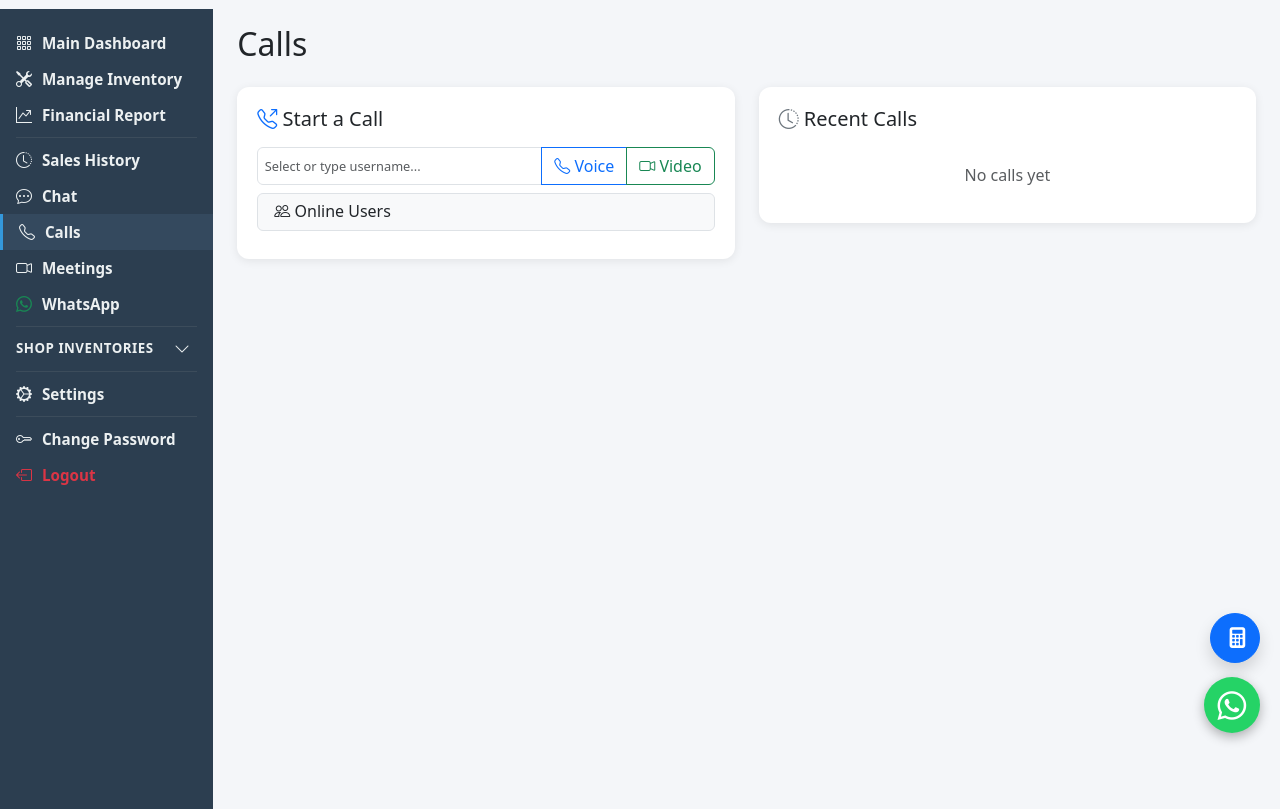
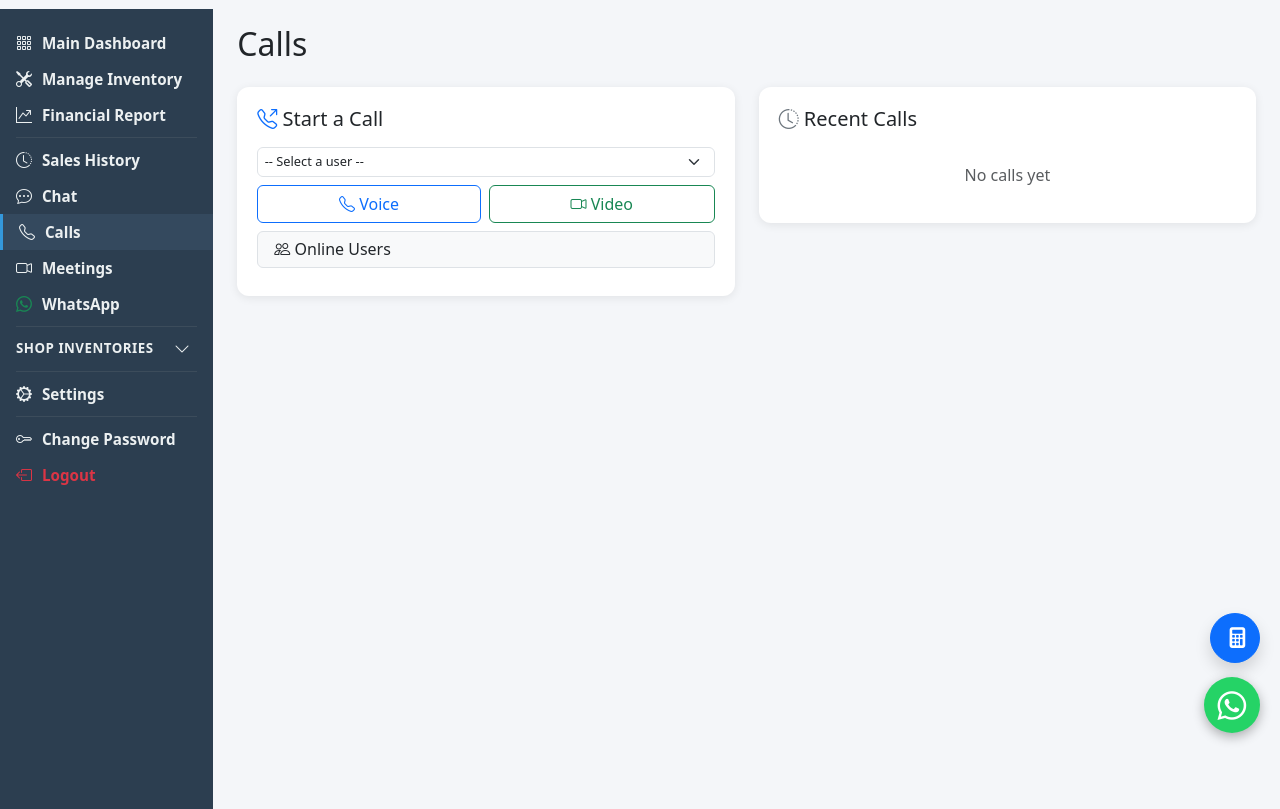
Before and after one commit to nkulawuamw-gif/inventory, a Django app: page /calls/ in a window 1280 px wide. Shown: the part 47-856 px from the top of the page. Run offline with Django 5.2, Linux system fonts and the light colour scheme; the visitor is signed in with stand-in values (Sample User, id 1); data comes from the database, SQL or seed files in the repository; data that the repository does not hold is empty.

Commit message:
feat: add user dropdown select for calls and chat pages

```diff
--- a/stock_manager/communication_views.py
+++ b/stock_manager/communication_views.py
@@ -29,6 +29,12 @@ def mark_offline(request):
     if request.user.is_authenticated:
         UserPresence.objects.filter(user=request.user).update(is_online=False)
     return JsonResponse({'status': 'ok'})
+
+
+@shop_access_required
+def get_all_users(request):
+    users = User.objects.all().values('id', 'username')
+    return JsonResponse({'users': list(users)})
 
 
 @shop_access_required
--- a/stock_manager/templates/stock_manager/calls.html
+++ b/stock_manager/templates/stock_manager/calls.html
@@ -18,11 +18,14 @@
     <div class="col-md-6">
         <div class="table-container">
             <h5 class="mb-3"><i class="bi bi-telephone-outbound text-primary"></i> Start a Call</h5>
-<div class="input-group mb-2">
-    <input type="text" id="callUsername" class="form-control" placeholder="Select or type username..." list="userDatalist" autocomplete="off">
-    <datalist id="userDatalist"></datalist>
-    <button class="btn btn-outline-primary" onclick="startCall('voice')"><i class="bi bi-telephone"></i> Voice</button>
-    <button class="btn btn-outline-success" onclick="startCall('video')"><i class="bi bi-camera-video"></i> Video</button>
+<div class="mb-2">
+    <select id="callUserSelect" class="form-select mb-2">
+        <option value="">-- Select a user --</option>
+    </select>
+    <div class="d-flex gap-2">
+        <button class="btn btn-outline-primary flex-fill" onclick="startCall('voice')"><i class="bi bi-telephone"></i> Voice</button>
+        <button class="btn btn-outline-success flex-fill" onclick="startCall('video')"><i class="bi bi-camera-video"></i> Video</button>
+    </div>
 </div>
 <div id="callStatus" class="small text-muted"></div>
 <div id="user-list" class="list-group">
@@ -63,20 +66,30 @@ function getCSRFToken() {
     return document.querySelector('[name=csrfmiddlewaretoken]')?.value || '';
 }
 
+function populateUserSelect() {
+    fetch('{% url "all_users" %}')
+        .then(r => r.json())
+        .then(data => {
+            const select = document.getElementById('callUserSelect');
+            (data.users || []).forEach(user => {
+                if (user.id === {{ request.user.id }}) return;
+                const opt = document.createElement('option');
+                opt.value = user.username;
+                opt.textContent = user.username;
+                select.appendChild(opt);
+            });
+        })
+        .catch(err => console.error('populateUserSelect error:', err));
+}
+
 function loadUsers() {
     fetch('{% url "online_users" %}')
         .then(r => r.json())
         .then(data => {
             const list = document.getElementById('user-list');
             list.innerHTML = '<h6 class="list-group-item bg-light"><i class="bi bi-people"></i> Online Users</h6>';
-            const datalist = document.getElementById('userDatalist');
-            datalist.innerHTML = '';
             (data.users || []).forEach(user => {
                 if (user.id !== {{ request.user.id }}) {
-                    const opt = document.createElement('option');
-                    opt.value = user.username;
-                    datalist.appendChild(opt);
-
                     const item = document.createElement('div');
                     item.className = 'list-group-item d-flex justify-content-between align-items-center';
                     item.innerHTML = `
@@ -141,19 +154,16 @@ function startCallByUsername(username, type) {
 
 function startCall(type) {
     console.log('startCall called:', type);
-    const username = document.getElementById('callUsername').value.trim();
+    const username = document.getElementById('callUserSelect').value;
     if (!username) {
-        document.getElementById('callStatus').textContent = 'Please enter a username';
+        document.getElementById('callStatus').textContent = 'Please select a user';
         document.getElementById('callStatus').className = 'small text-danger';
         return;
     }
     startCallByUsername(username, type);
 }
 
-document.getElementById('callUsername').addEventListener('keydown', function(e) {
-    if (e.key === 'Enter') startCall('voice');
-});
-
+populateUserSelect();
 loadUsers();
 setInterval(loadUsers, 5000);
 </script>
--- a/stock_manager/urls.py
+++ b/stock_manager/urls.py
@@ -21,6 +21,7 @@ urlpatterns = [
 
     path('heartbeat/', comm.heartbeat, name='heartbeat'),
     path('mark-offline/', comm.mark_offline, name='mark_offline'),
+    path('api/all-users/', comm.get_all_users, name='all_users'),
     path('api/online-users/', comm.get_online_users, name='online_users'),
     path('chat/', comm.chat_view, name='chat'),
     path('chat/send/', comm.send_message, name='send_message'),
```
Also changed, not shown: stock_manager/templates/stock_manager/chat.html (+20 -14 lines).
